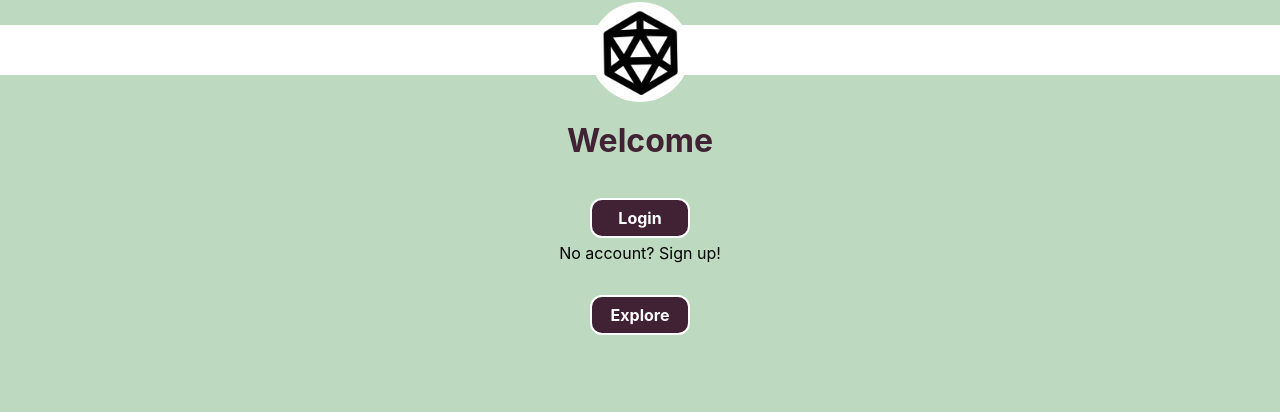
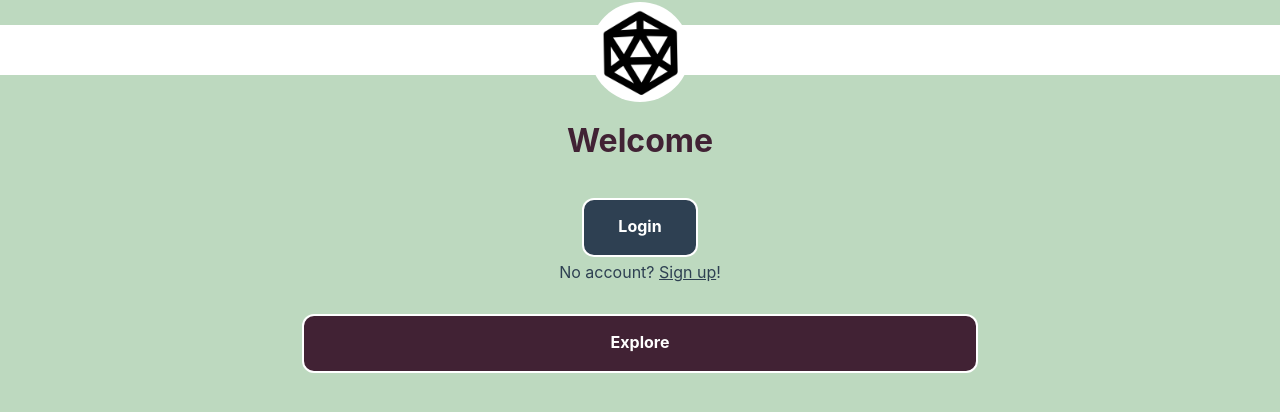
Before and after one commit to Madame-Aehm/DnD-project, a React (Create React App) app: page / in a window 1280 px wide. Shown: the top 412 px of the page. Built offline with nearby package versions, Linux system fonts and the light colour scheme; the HTML template or start-up script is replaced by a standard one.

Commit message:
explore menu added

```diff
--- a/src/App.js
+++ b/src/App.js
@@ -3,6 +3,7 @@ import Home from "./views/Home";
 import Login from "./views/Login";
 import Explore from "./views/Explore";
 import HereBeDragons from "./views/HereBeDragons";
+import AbilityScores from "./views/AbilityScores";
 
 
 function App() {
@@ -14,6 +15,7 @@ function App() {
     <Route path="login" element={ <Login/>}  />
     <Route path="explore" element={ <Explore/> } />
     <Route path="*" element={ <HereBeDragons/> } />
+    <Route path="abilityscores" element={ <AbilityScores/> } />
   </Routes>
 </BrowserRouter>
 </>
--- /dev/null
+++ b/src/components/DisplayNicely.js
@@ -0,0 +1,14 @@
+function displayNicely(string) {
+    let noHyphens = string.replace("-", " ");
+    noHyphens = noHyphens.replace("-", " ");
+    let final = "";
+    for (let i = 0; i < noHyphens.length; i++) {
+        if (i === 0 || noHyphens.charAt(i - 1) === " ") {
+            final += noHyphens.charAt(i).toUpperCase();
+        } else {
+            final += noHyphens.charAt(i);
+        }
+    } return final;
+}
+
+export default displayNicely;
--- /dev/null
+++ b/src/components/RemoveHyphens.js
@@ -0,0 +1,6 @@
+function removeHyphens(string) {
+    let noHyphens = string.replace("-", "");
+    return noHyphens;
+}
+
+export default removeHyphens;
--- a/src/index.css
+++ b/src/index.css
@@ -46,21 +46,17 @@ code {
 }
 
 .nav-links a {
-  color: #2E4052;
+  color: #412234;
   text-decoration: none;
   font-weight: bold;
   padding: 0.5em;
-}
-
-.nav-links a:active {
-  color: white;
 }
 
 .home-banner a {
   display: none;
 }
 
-.home-container {
+.content-container {
   display: flex;
   flex-direction: column;
   gap: 1em;
@@ -68,36 +64,73 @@ code {
   justify-content: center;
 }
 
-.home-container img {
-  padding: 2px;
-  border-radius: 50%;
-  width: 100px;
-  height: auto;
-  margin: 0 auto;
+.explore-button {
+  transition: 0.3s;
+  text-align: center;
+  background-color: #412234;
+  color: white;
+  text-decoration: none;
+  font-weight: bold;
+  padding: 1em;
+  width: 50%;
+  height: 23px;
+  border-radius: 12px;
+  border: solid 2px white;
 }
 
-.home-container h1 {
+.explore-button:hover {
+  transition: 0.3s;
+  width: 80%
+}
+
+h1 {
   color: #412234;
+}
+
+.login-button {
+  transition: 0.3s;
+  text-align: center;
+  background-color: #2E4052;
+  color: white;
+  text-decoration: none;
+  font-weight: bold;
+  padding: 1em;
+  width: 80px;
+  height: 23px;
+  border-radius: 12px;
+  border: solid 2px white;
+}
+
+.login-button:hover {
+  transition: 0.3s;
+  background-color: #FFC857;
 }
 
 .login-signup {
   display: flex;
   flex-direction: column;
   align-items: center;
+  width: 100%;
 }
 
 .login-signup p {
   margin-top: 0.3em;
+  color: #2E4052;
 }
 
-.home-container a {
-  text-align: center;
-  background-color: #412234;
-  color: white;
-  text-decoration: none;
-  font-weight: bold;
-  padding: 0.5em;
-  width: 80px;
-  border-radius: 12px;
-  border: solid 2px white;
+p a {
+  color: #2E4052;
 }
+
+p a:hover {
+  text-decoration: underline;
+}
+
+.explore-list {
+  width: 100%;
+  display: flex;
+  flex-direction: column;
+  align-items: center;
+  gap: 0.2em;
+  margin-bottom: 20px;
+}
--- /dev/null
+++ b/src/views/AbilityScores.js
@@ -0,0 +1,39 @@
+import React, { useEffect, useState } from 'react'
+import NavBar from '../components/NavBar';
+
+function AbilityScores() {
+
+    const [abilityScoresList, setAbilityScoresList] = useState([]);
+    const fetchList = async() => {
+      if (abilityScoresList.length === 0) {
+        try {
+          const response = await fetch("https://www.dnd5eapi.co/api/ability-scores");
+          const result = await response.json();
+          setAbilityScoresList(result.results);
+          console.log(result.results);
+        } catch (error) {
+          console.log("error", error)
+        }
+      }
+    }
+
+    useEffect(() => {
+        fetchList();
+      }, []);
+
+  return (
+    <div className='content-container'>
+        <NavBar/>
+        <div className='explore-list'>
+            {abilityScoresList.map((item, i) => {
+                return (
+                <a className='explore-button' href={item.name} key={i}>{item.name}</a>
+                )
+            })}
+        </div>
+
+    </div>
+  )
+}
+
+export default AbilityScores
--- a/src/views/Explore.js
+++ b/src/views/Explore.js
@@ -1,11 +1,51 @@
-import React from 'react'
-import NavBar from '../components/NavBar'
+import React, { useEffect, useState } from 'react'
+import NavBar from '../components/NavBar';
+import DisplayNicely from '../components/DisplayNicely';
+import removeHyphens from '../components/RemoveHyphens';
 
 function Explore() {
+
+  const [exploreList, setExploreList] = useState([]);
+  const fetchExploreList = async() => {
+    if (exploreList.length === 0) {
+      try {
+        const response = await fetch("https://www.dnd5eapi.co/api/");
+        const result = await response.json();
+        const convert = Object.entries(result).map(([key, value]) => ({"endpoint": key, "url": value}));
+        console.log(convert);
+        setExploreList(convert);
+      } catch (error) {
+        console.log("error", error)
+      }
+    }
+  }
+
+  useEffect(() => {
+    fetchExploreList();
+  }, []);
+
+  const testArray = ["test1", "test2", "test3", "test4", "test5"];
+
   return (
-    <div>
+    <div  className='content-container'>
       <NavBar />
-      <h1>Explore</h1>
+      <div className='explore-list'>
+        {exploreList.map((item, i) => {
+        return (
+          <a className='explore-button' href={removeHyphens(item.endpoint)} key={i}>{DisplayNicely(item.endpoint)}</a>
+        )
+      })}</div>
+
+      {/* <div className='explore-list'>
+        {testArray.map((item, i) => {
+          return <a className='explore-button' href='*' key={i}>{DisplayNicely(item)}</a>
+        })}
+      </div> */}
+
+
+
+
+
     </div>
   )
 }
--- a/src/views/Home.js
+++ b/src/views/Home.js
@@ -7,13 +7,13 @@ function Home() {
       <div className='home-banner'>
         <NavBar />
       </div>
-      <div className='home-container'>
+      <div className='content-container'>
         <h1>Welcome</h1>
         <div className='login-signup'>
-          <a href='/login'>Login</a>
-          <p>No account? Sign up!</p>
+          <a className='login-button' href='/login'>Login</a>
+          <p>No account? <a href='*'>Sign up</a>!</p>
         </div>
-        <a href='/explore'>Explore</a>
+        <a className='explore-button' href='/explore'>Explore</a>
       </div>
     </div>
   )
```
